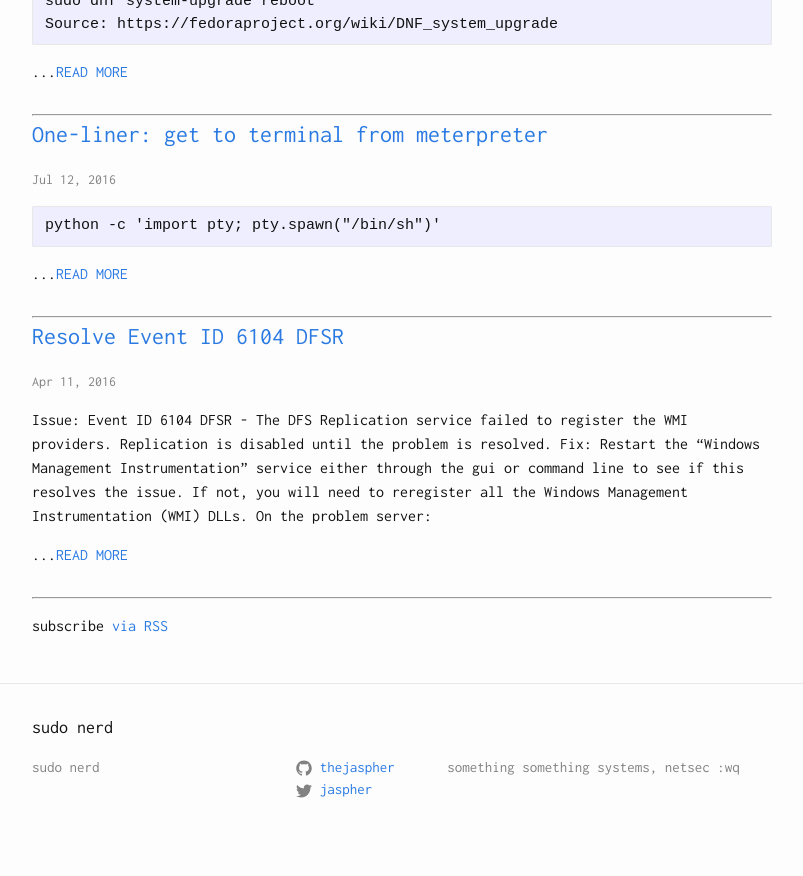
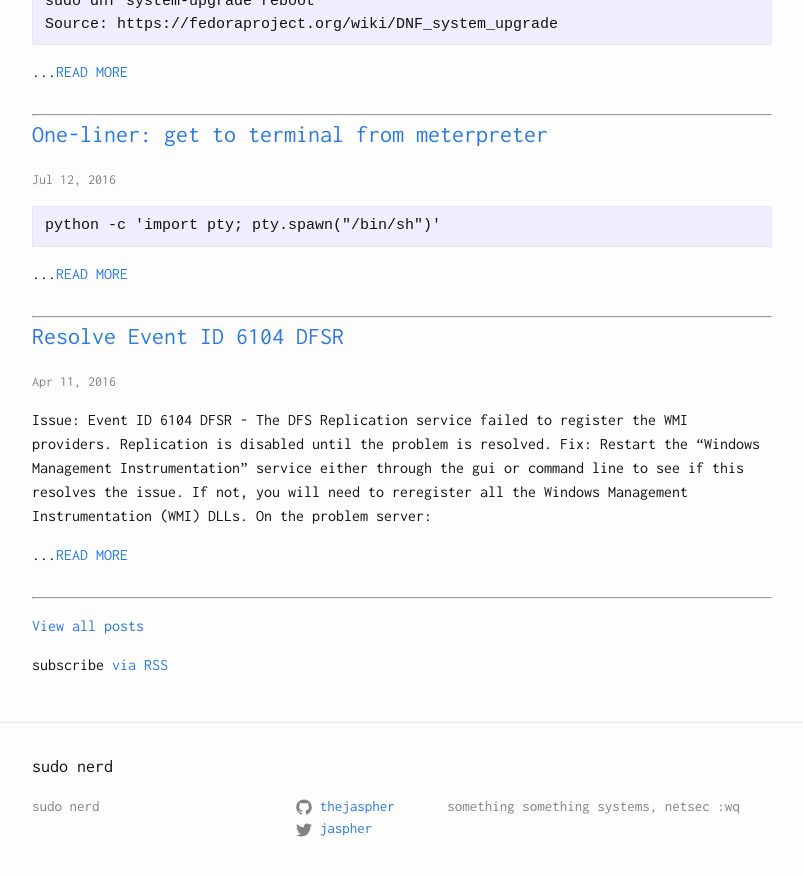
Before and after one commit to educationnull/thejaspher.github.io, a Jekyll site: the page built from index.md, in a window 1280 px wide and 900 px high, scrolled down 867 px. Shown: the top 876 px of the window, without its empty margins (238-1041 px from the left). Built offline with Jekyll 4.4.1, drawn with Linux system fonts in a browser that asks for light colours.

Commit message:
Update home.html

```diff
--- a/_layouts/home.html
+++ b/_layouts/home.html
@@ -23,7 +23,7 @@ layout: default
       <hr>
     {% endfor %}
   </ul>
-
+  <p><a href="http://www.jaspher.com/archive/">View all posts</a></p>
   <p class="rss-subscribe">subscribe <a href="{{ "/feed.xml" | relative_url }}">via RSS</a></p>
 
 </div>
```
